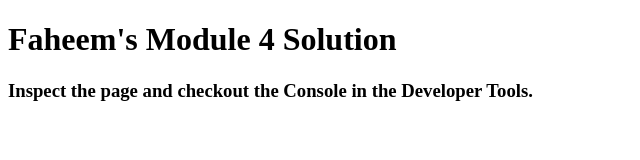
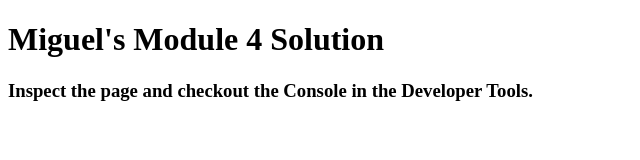
Before and after one commit to miguelfervi/CourseraWeb, a plain HTML site: page module4-solution/index.html in a window 1280 px wide. Shown: the whole page, without its empty margins (0-640 px from the left). Drawn offline with Linux system fonts and the light colour scheme.

Commit message:
Subida entrega 4

```diff
--- a/module4-solution/index.html
+++ b/module4-solution/index.html
@@ -11,7 +11,7 @@
   <script src="script.js"></script>
 </head>
 <body>
-  <h1>Faheem's Module 4 Solution</h1>
+  <h1>Miguel's Module 4 Solution</h1>
   <h3>Inspect the page and checkout the Console in the Developer Tools.</h3>
 </body>
 </html>
```
